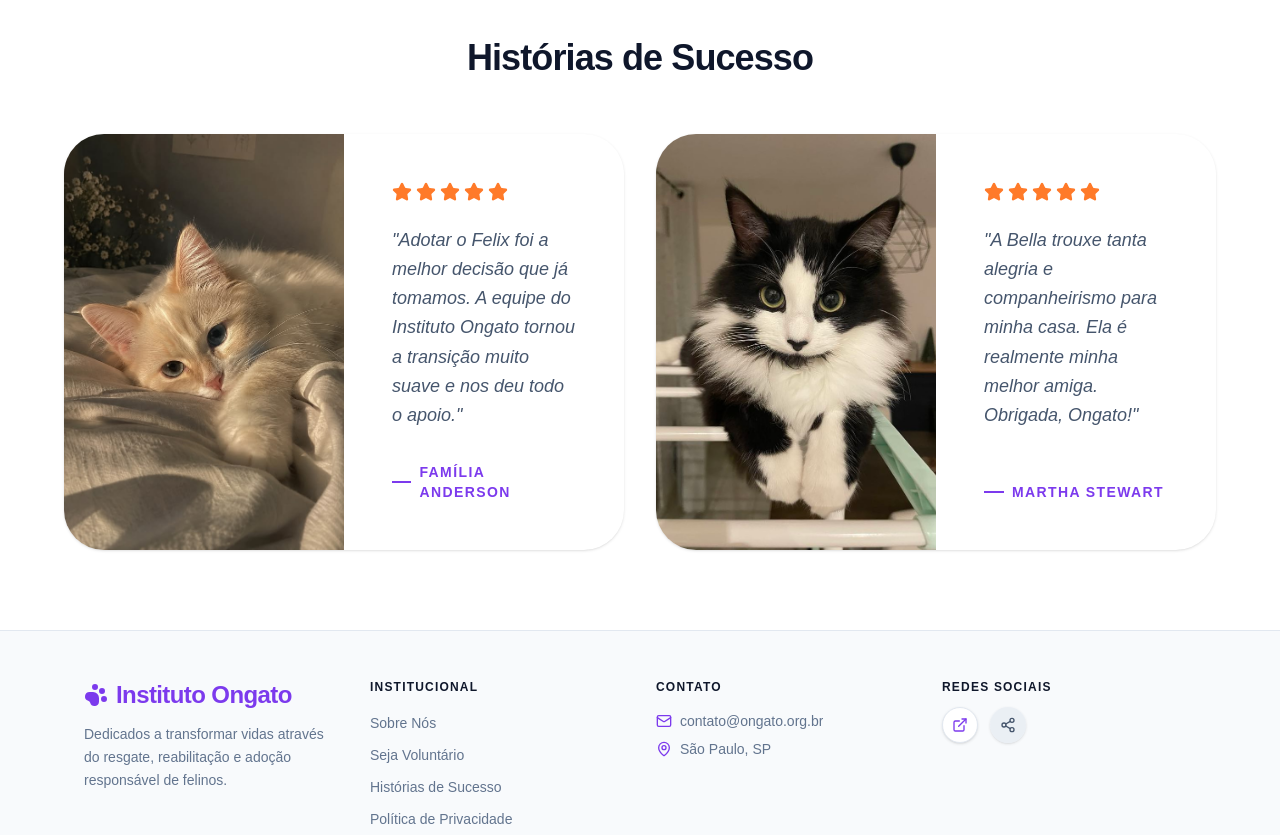
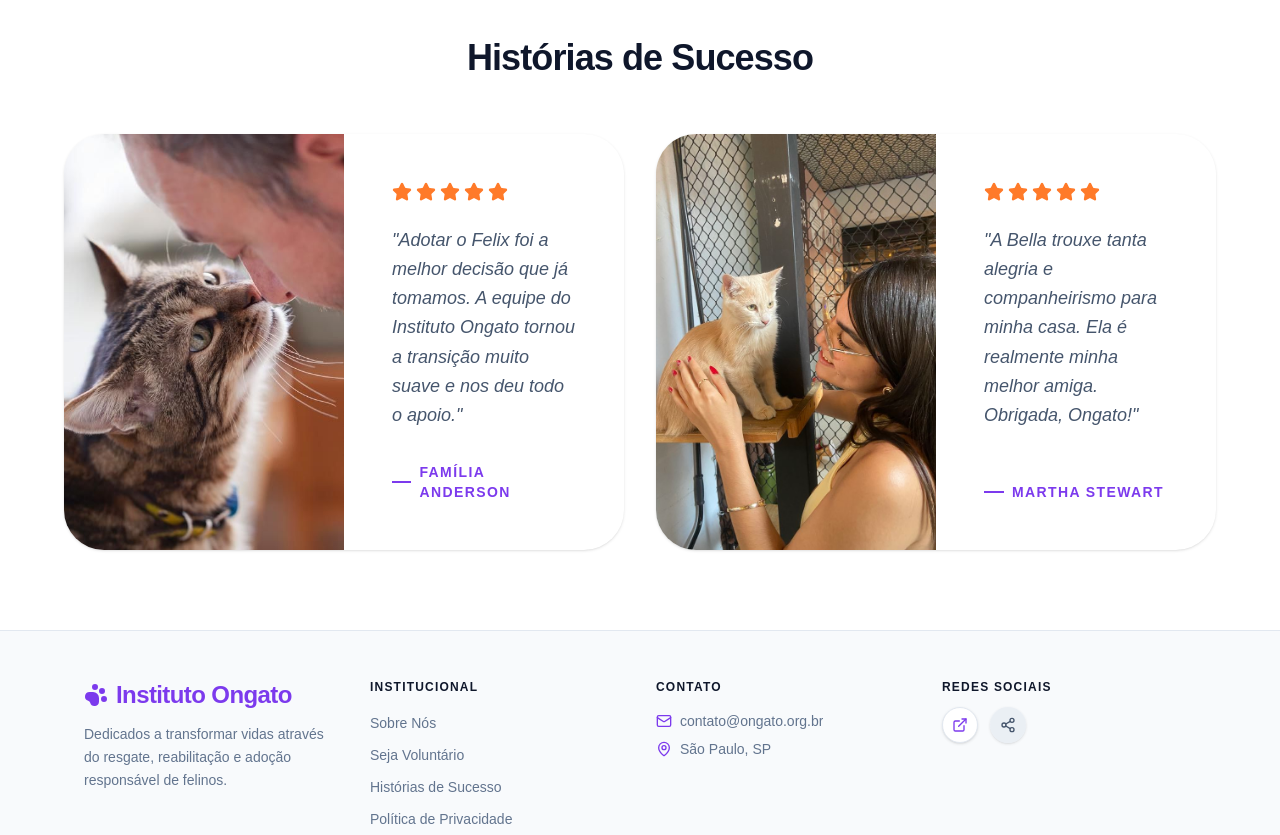
Before and after one commit to kasslima/ongato-front, a Next.js app: page / in a window 1280 px wide. Shown: the part 2120-2955 px from the top of the page. Built offline with nearby package versions, Linux system fonts and the light colour scheme.

Commit message:
Atualizando a foto sucesso

```diff
--- a/components/site/Sucesso.tsx
+++ b/components/site/Sucesso.tsx
@@ -6,12 +6,12 @@ import { Star } from "lucide-react";
 export default function Sucesso() {
   const depoimentos = [
     {
-      imagem: "/ingatos5.jpg", // Substitua pelo seu arquivo
+      imagem: "/sucesso1.jpg", // Substitua pelo seu arquivo
       texto: "Adotar o Felix foi a melhor decisão que já tomamos. A equipe do Instituto Ongato tornou a transição muito suave e nos deu todo o apoio.",
       autor: "FAMÍLIA ANDERSON",
     },
     {
-      imagem: "/ingatos6.jpg", // Substitua pelo seu arquivo
+      imagem: "/sucesso2.jpg", // Substitua pelo seu arquivo
       texto: "A Bella trouxe tanta alegria e companheirismo para minha casa. Ela é realmente minha melhor amiga. Obrigada, Ongato!",
       autor: "MARTHA STEWART",
     },
```
